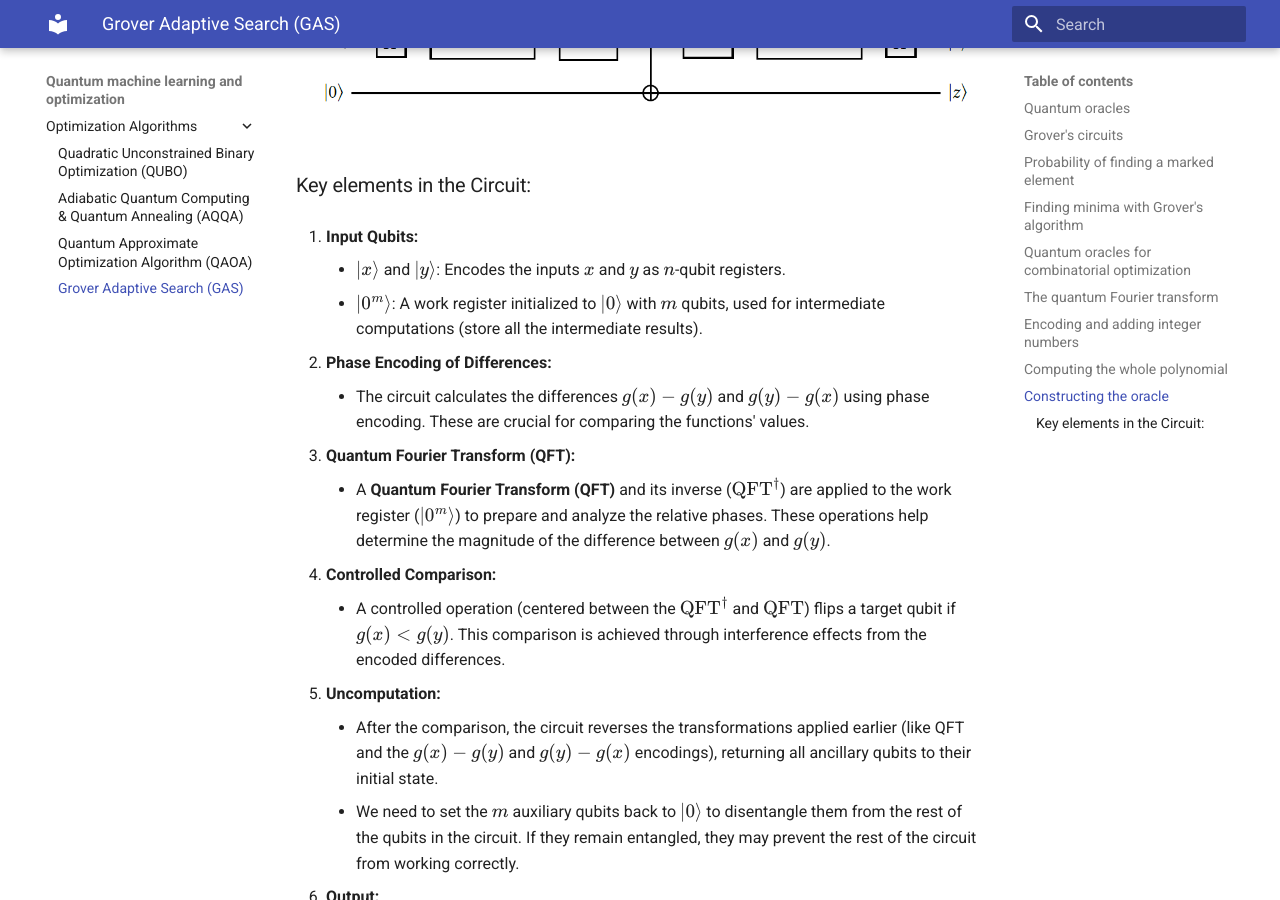
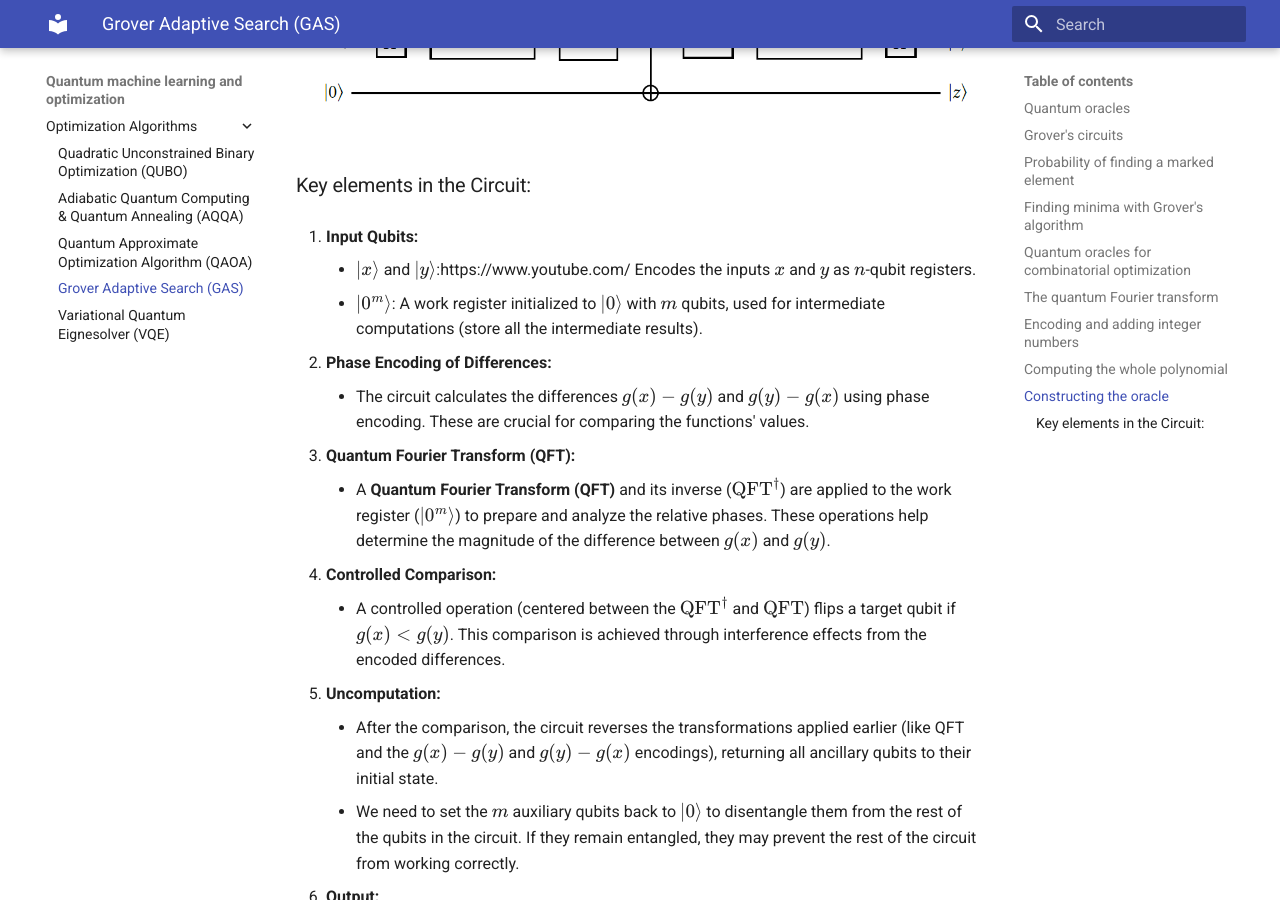
Before and after one commit to pcchouCR97/Understanding-Cryptography-by-Christof-Paar, an MkDocs documentation site: the page built from docs/QuantumOpt/GAS.md, in a window 1280 px wide and 900 px high, scrolled down 11910 px. Built offline with MkDocs 1.6.1 and Material for MkDocs 9.7.7, drawn with Linux system fonts in a browser that asks for light colours; formulas are drawn with MathJax 3.

Commit message:
20250105_3

```diff
--- a/docs/QuantumOpt/GAS.md
+++ b/docs/QuantumOpt/GAS.md
@@ -315,7 +315,7 @@ This diagram represents an **oracle** to determine whether $g(x) < g(y)$, utiliz
 
 ### Key elements in the Circuit:
 1. **Input Qubits:**
-    - $\lvert x\rangle$ and $\lvert y\rangle$: Encodes the inputs $x$ and $y$ as $n$-qubit registers.
+    - $\lvert x\rangle$ and $\lvert y\rangle$:https://www.youtube.com/ Encodes the inputs $x$ and $y$ as $n$-qubit registers.
     - $\lvert 0^m\rangle$: A work register initialized to $\lvert 0\rangle$ with $m$ qubits, used for intermediate computations (store all the intermediate results).
 
 2. **Phase Encoding of Differences:**
--- a/mkdocs.yml
+++ b/mkdocs.yml
@@ -62,6 +62,7 @@ nav:
         - Adiabatic Quantum Computing & Quantum Annealing (AQQA): QuantumOpt/AQQA.md
         - Quantum Approximate Optimization Algorithm (QAOA): QuantumOpt/QAOA.md
         - Grover Adaptive Search (GAS): QuantumOpt/GAS.md
+        - Variational Quantum Eignesolver (VQE): QuantumOpt/VQE.md
   - Real-world projects:
       - Quantum Computing Tools: projects/QuantumComputingTools.md
       - Quantum Simulations: projects/quantum-simulations.md
```
Also changed, not shown: docs/QuantumOpt/VQE.md (added, +35 -0 lines).
